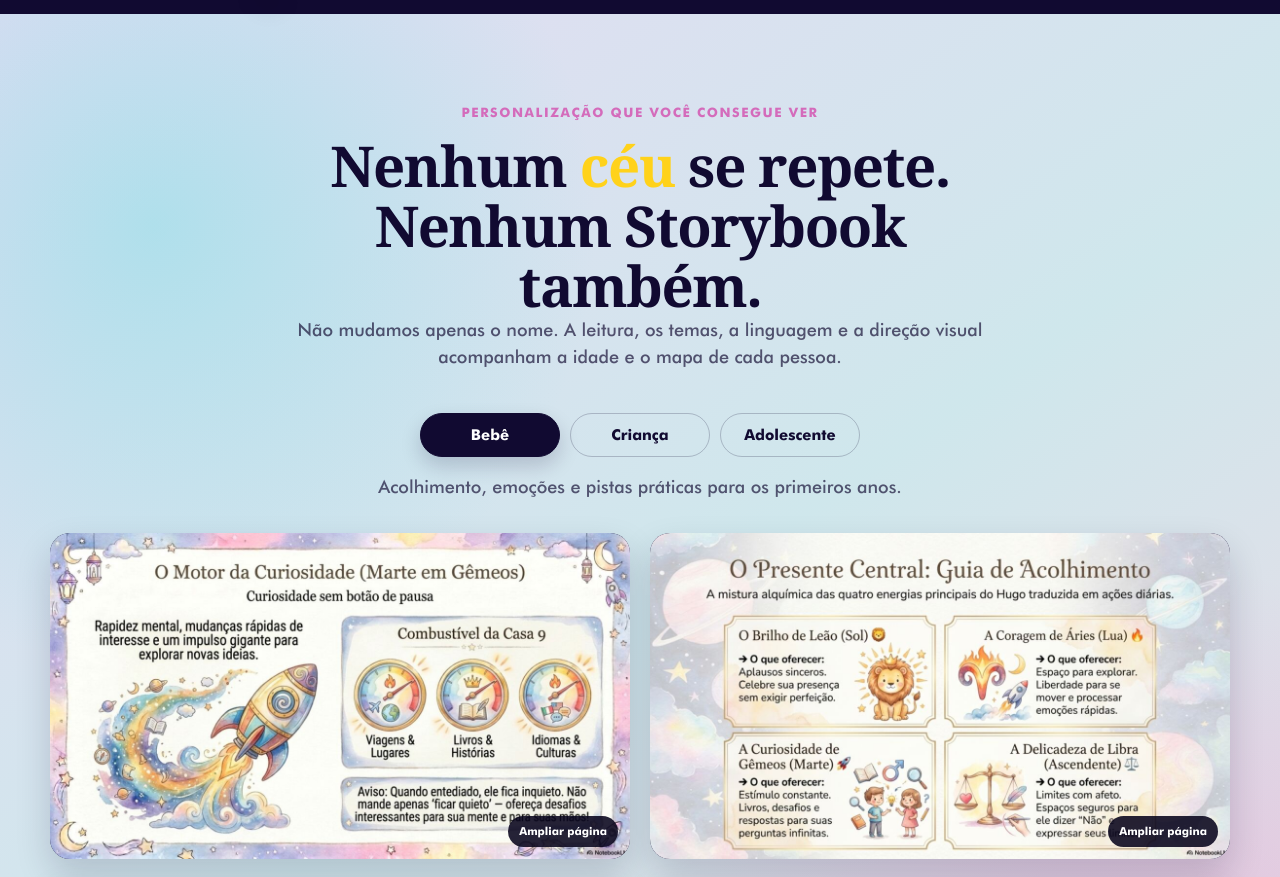
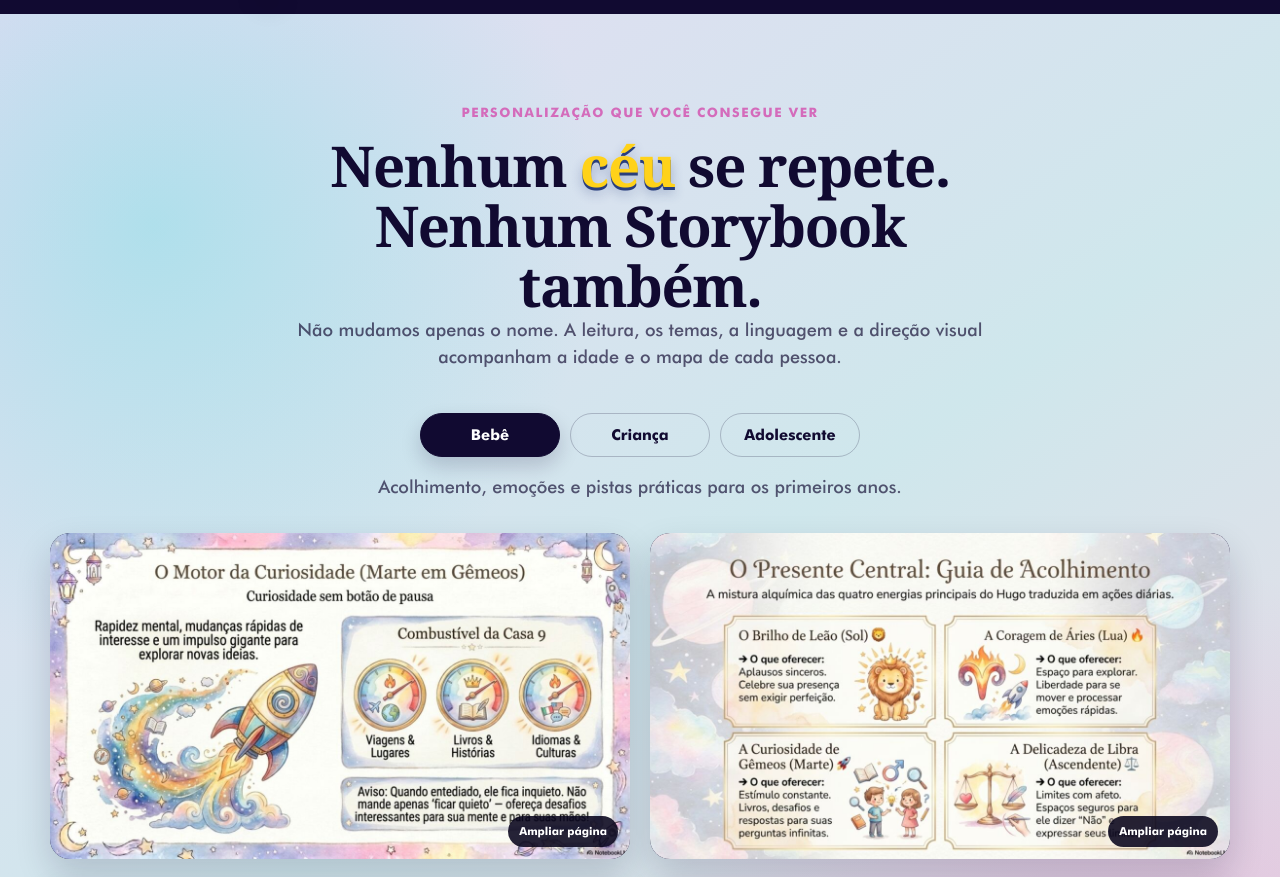
Before and after one commit to alinesantosarquitetura3-oss/meuprimeiroceu, a Next.js app: page / in a window 1280 px wide. Shown: the part 2307-3184 px from the top of the page. Built offline with nearby package versions, Linux system fonts and the light colour scheme.

Commit message:
Improve sky title legibility

```diff
--- a/app/globals.css
+++ b/app/globals.css
@@ -164,6 +164,7 @@
 .digitalValue span { color: rgba(255,255,255,.68); font-size: 14px; }
 
 .personalization { padding: 88px max(40px, calc((100vw - 1180px)/2)); background: radial-gradient(circle at 12% 16%, rgba(100,224,226,.38), transparent 28%), radial-gradient(circle at 88% 78%, rgba(212,107,187,.28), transparent 32%), linear-gradient(145deg, #e4dcf3, #cfe7ec 48%, #f4d6e4); color: var(--blue); }
+.personalization .titleSky { text-shadow: 0 3px 0 #293E7D, 0 6px 12px rgba(41, 62, 125, .32); }
 .personalization .sectionTitle > p:last-child { color: rgba(17,10,49,.68); }
 .ageTabs { display: flex; justify-content: center; gap: 10px; margin: 0 auto 16px; }
 .ageTabs button { min-width: 140px; padding: 12px 22px; border: 1px solid rgba(17,10,49,.22); border-radius: 99px; background: transparent; color: var(--blue); font: 700 15px Futura, sans-serif; cursor: pointer; }
```
